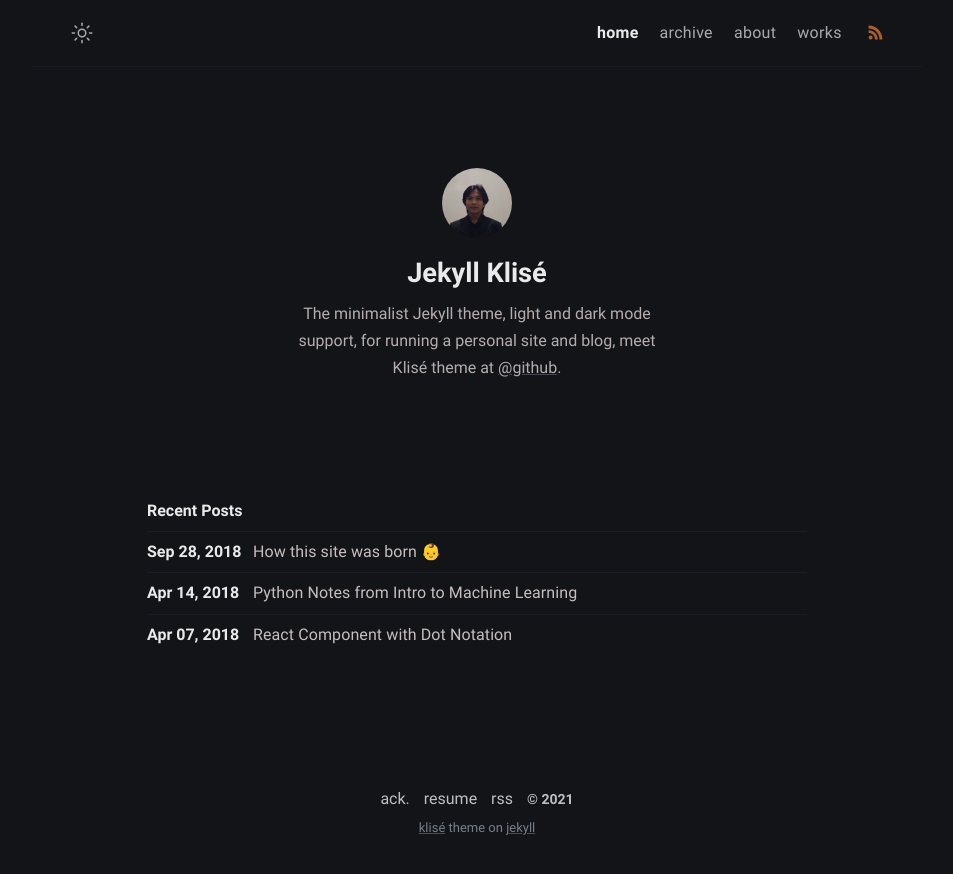
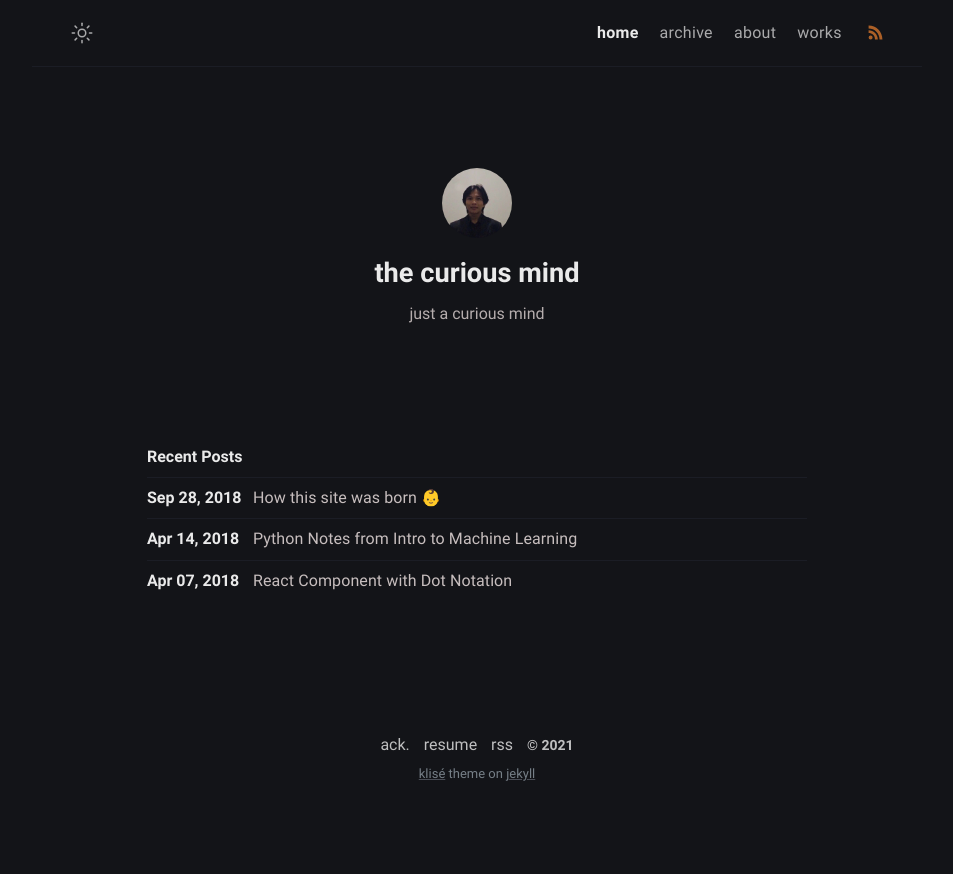
Before and after one commit to curioussmind/curioussmind.github.io, a Jekyll site: the page built from index.md, in a window 1280 px wide. Shown: the top 874 px of the page, without its empty margins (163-1116 px from the left). Built offline with Jekyll 4.4.1, drawn with Linux system fonts in a browser that asks for light colours.

Commit message:
update author name and bio

```diff
--- a/_config.yml
+++ b/_config.yml
@@ -11,10 +11,9 @@ mode: dark # default theme "dark" | "light"
 
 # Profile settings
 author:
-  name: Jekyll Klisé # author name
+  name: the curious mind # author name
   bio: >- # tell to the world
-    The minimalist Jekyll theme, light and dark mode support, for running a personal site and blog,
-    meet Klisé theme at <a href="https://github.com/piharpi/jekyll-klise" target="_blank" rel="noopener">@github</a>.
+    just a curious mind
   username: username # general username
   github: github_username # github username
   twitter: twitter_username # twitter username
```
